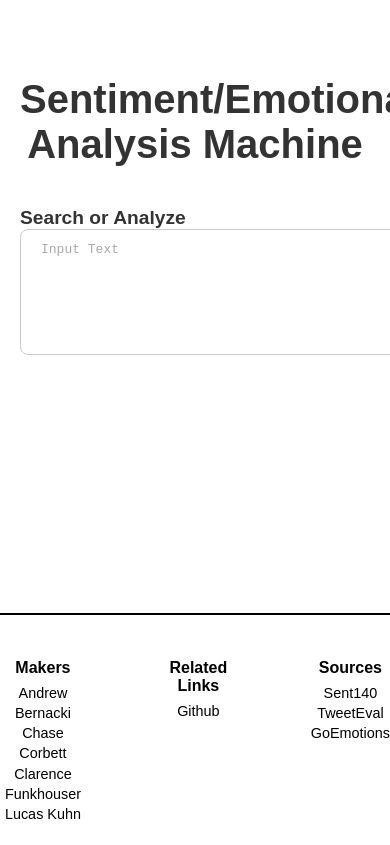
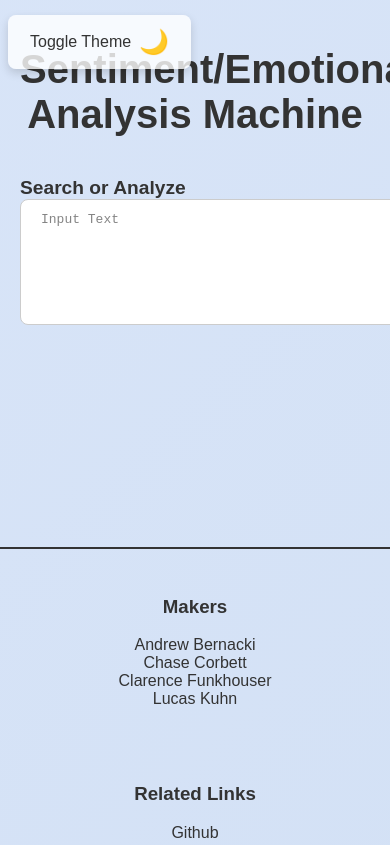
Before and after one commit to andrewbern7/Sentiment-WebApp, a website: page public/index.html in a window 390 px wide. Shown: the top 845 px of the page. Drawn offline with Linux system fonts and the light colour scheme.

Commit message:
Created functional toggle theme button with light and dark mode features.

```diff
--- a/package.json
+++ b/package.json
@@ -6,14 +6,15 @@
   "scripts": {
     "test": "echo \"Error: no test specified\" && exit 1",
     "start": "node server.js",
-    "dev":   "nodemon server.js"
+    "dev": "nodemon server.js"
   },
   "keywords": [],
   "author": "",
   "license": "ISC",
   "type": "commonjs",
   "dependencies": {
-    "express": "^5.1.0"
+    "express": "^5.1.0",
+    "sentiment-webapp": "file:"
   },
   "devDependencies": {
     "nodemon": "^3.1.10"
--- a/public/css/styles.css
+++ b/public/css/styles.css
@@ -1,26 +1,45 @@
-/* Make the whole page container stretch to full height */
-html, body {
+:root {
+  --bg-start: #e0eafc;
+  --bg-end: #cfdef3;
+  --text: #333;
+  --card-bg: rgba(255,255,255,0.8);
+  --input-bg: #fff;
+  --input-border: #ccc;
+  --accent: #7b2ff7;
+}
+
+[data-theme="dark"] {
+  --bg-start: #121212;
+  --bg-end: #1e1e1e;
+  --text: #a8d0e6;
+  --card-bg: rgba(30,30,30,0.8);
+  --input-bg: #2a2a2a;
+  --input-border: #555;
+  --accent: #7b2ff7;
+}
+
+body, html {
   margin: 0;
   padding: 0;
   height: 100%;
   font-family: 'Poppins', sans-serif;
-    background-color: #ffffff; /* plain white */
+  background: linear-gradient(135deg, var(--bg-start), var(--bg-end));
+  background-size: 400% 400%;
+  animation: gradientAnimation 15s ease infinite;
+  color: var(--text);
 }
 
-  /* The wrapper to control sticky footer */
 .page-container {
   display: flex;
   flex-direction: column;
   min-height: 100vh;
 }
 
-  /* Where your main page content sits */
 .content-wrap {
-    flex: 1; /* Fills up the space and pushes footer down */
+  flex: 1;
   padding-bottom: 150px;
 }
 
-  /* Container for Title and Search */
 .container {
   padding: 50px 20px;
   max-width: 800px;
@@ -28,14 +47,12 @@ html, body {
   text-align: center;
 }
 
-  /* Title */
 .title {
   font-size: 2.5em;
   margin-bottom: 40px;
-    color: #333;
+  color: var(--text);
 }
 
-  /* Input Area */
 .input-group {
   margin: 20px auto;
   max-width: 500px;
@@ -46,7 +63,7 @@ html, body {
   font-weight: 600;
   margin-bottom: 8px;
   font-size: 1.2em;
-    color: #333;
+  color: var(--text);
 }
 
 .input-field {
@@ -54,17 +71,19 @@ html, body {
   height: 100px;
   padding: 12px 20px;
   font-size: 1em;
-    border: 1px solid #ccc;
+  border: 1px solid var(--input-border);
   border-radius: 8px;
   outline: none;
   resize: none;
+  background: var(--input-bg);
+  color: var(--text);
 }
 
 .input-field::placeholder {
-    color: #aaa;
+  color: var(--text);
+  opacity: 0.6;
 }
 
-  /* Footer Section */
 .footer {
   width: 100%;
   padding: 20px 0;
@@ -74,7 +93,7 @@ html, body {
   width: 100%;
   height: 2px;
   border: none;
-    background-color: black;
+  background-color: var(--text);
 }
 
 .footer-content {
@@ -87,13 +106,50 @@ html, body {
   text-align: center;
 }
 
-  .footer-content h3 {
-    font-size: 1em;
-    margin-bottom: 6px;
+.footer-content h3,
+.footer-content p {
+  color: var(--text);
 }
 
-  .footer-content p {
-    font-size: 0.9em;
-    line-height: 1.4;
-    margin: 0;
+.theme-toggle {
+  position: fixed;
+  top: 5%;
+  left: 8px;
+  transform: translateY(-50%);
+  background: var(--card-bg);
+  padding: 12px 16px;
+  border-radius: 8px;
+  box-shadow: 0 4px 10px rgba(0,0,0,0.15);
+  z-index: 1000;
 }
+
+.theme-toggle button {
+  background: none;
+  border: none;
+  color: var(--text);
+  font-size: 1rem;
+  cursor: pointer;
+  display: flex;
+  align-items: center;
+}
+
+.theme-toggle button span {
+  font-size: 1.5rem;
+  margin-left: 0.5rem;
+}
+
+@media (max-width: 600px) {
+  .container {
+    padding: 20px;
+  }
+  .footer-content {
+    flex-direction: column;
+    gap: 40px;
+  }
+}
+
+@keyframes gradientAnimation {
+  0% { background-position: 0% 50%; }
+  50% { background-position: 100% 50%; }
+  100% { background-position: 0% 50%; }
+}
--- a/public/index.html
+++ b/public/index.html
@@ -12,6 +12,12 @@
     <div class="content-wrap">
       <!-- Main Page Content -->
       <div class="container">
+        <div class="theme-toggle">
+            <button id="themeToggleBtn">
+              Toggle Theme <span id="themeIcon">🌙</span>
+            </button>
+          </div>
+
         <h1 class="title">Sentiment/Emotional Analysis Machine</h1>
 
         <div class="input-group">
@@ -41,6 +47,21 @@
     </footer>
   </div>
 
-  <script src="/js/main.js"></script>
+  <script>
+    const btn  = document.getElementById('themeToggleBtn');
+    const icon = document.getElementById('themeIcon');
+    // Initialize
+    const saved = localStorage.getItem('theme') || 'light';
+    document.documentElement.setAttribute('data-theme', saved);
+    icon.textContent = saved === 'dark' ? '☀️' : '🌙';
+
+    btn.addEventListener('click', () => {
+      const isDark = document.documentElement.getAttribute('data-theme') === 'dark';
+      const next  = isDark ? 'light' : 'dark';
+      document.documentElement.setAttribute('data-theme', next);
+      localStorage.setItem('theme', next);
+      icon.textContent = next === 'dark' ? '☀️' : '🌙';
+    });
+  </script>
 </body>
 </html>
--- a/public/js/main.js
+++ b/public/js/main.js
@@ -1 +1,11 @@
 console.log("Page loaded successfully! :)");
+const themeSwitch = document.getElementById('themeSwitch');
+const savedTheme  = localStorage.getItem('theme') || 'light';
+document.documentElement.setAttribute('data-theme', savedTheme);
+themeSwitch.checked = (savedTheme === 'dark');
+themeSwitch.addEventListener('change', () => {
+    console.log('🔘 toggle clicked, checked=', themeSwitch.checked);
+    const theme = themeSwitch.checked ? 'dark' : 'light';
+    document.documentElement.setAttribute('data-theme', theme);
+    localStorage.setItem('theme', theme);
+  });
```
Also changed, not shown: 1 other file. Lines whose indentation alone changed are shown as unchanged.
